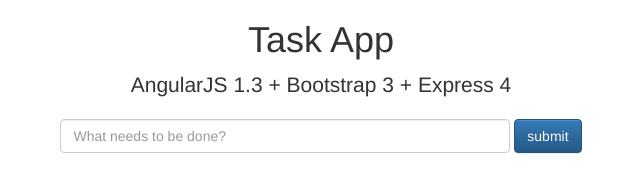
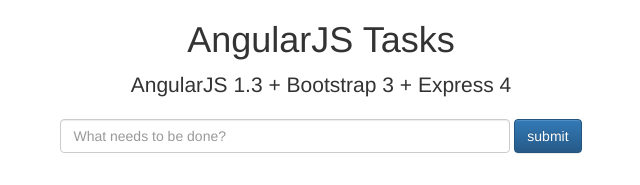
Before and after one commit to okamuuu/angularjs-tasks, a website: page static/index.html in a window 1280 px wide. Shown: the whole page, without its empty margins (319-959 px from the left). Drawn offline with nearby package versions, Linux system fonts and the light colour scheme; some packages are replaced by stand-ins of ours; no server answers.

Commit message:
fix title

```diff
--- a/static/index.html
+++ b/static/index.html
@@ -2,7 +2,7 @@
 <html lang="jp" data-ng-app="taskApp">
 <head>
   <meta charset="utf-8">
-  <title data-ng-bind-template="Google Phone Gallery: {{query}}">Google Phone Gallery</title>
+  <title>AngularJS Tasks</title>
   <link rel="stylesheet" href="/components/bootstrap/dist/css/bootstrap.css">
   <link rel="stylesheet" href="/components/bootstrap/dist/css/bootstrap-theme.css">
   <link rel="stylesheet" href="/css/app.css">
@@ -15,7 +15,7 @@
 </head>
 <body>
 
-<h1 class="text-center">Task App</h1>
+<h1 class="text-center">AngularJS Tasks</h1>
 <p class="text-center lead">AngularJS 1.3 + Bootstrap 3 + Express 4</p>
 <div data-ng-view></div>
 </body>
```
